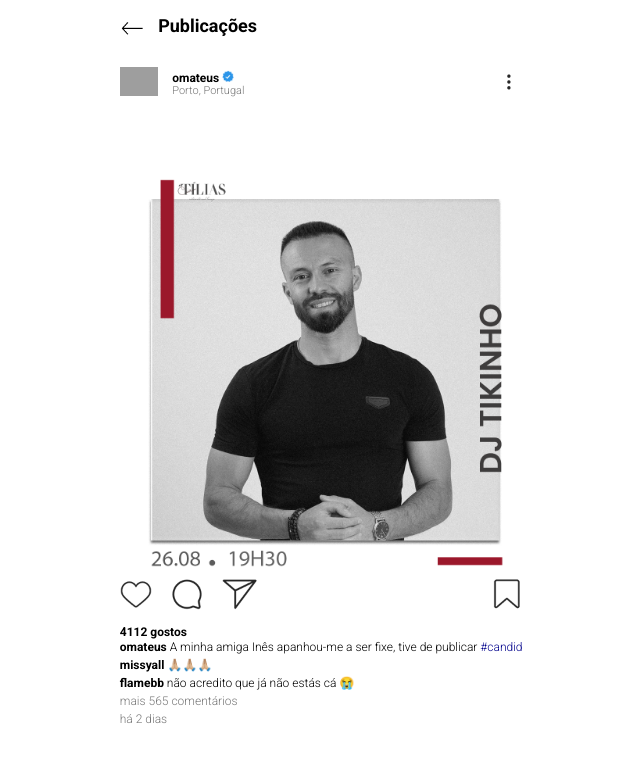
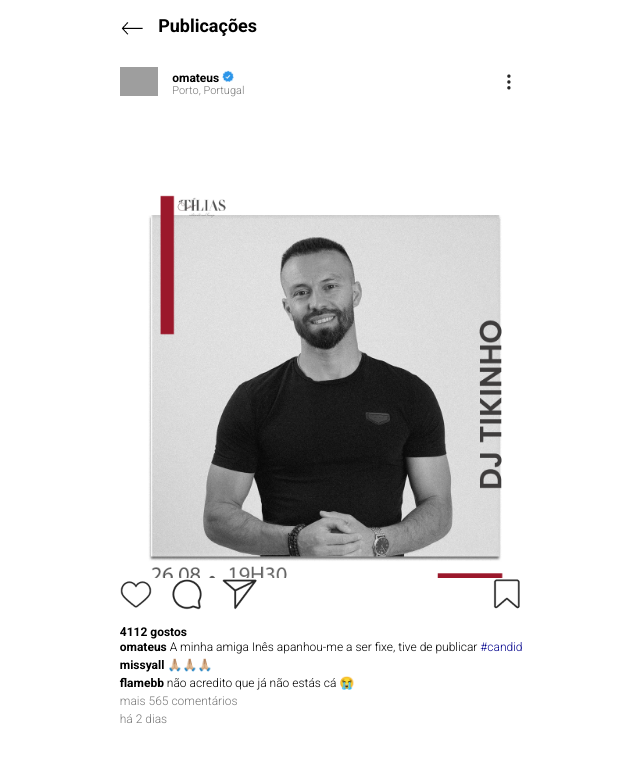
Before and after one commit to Vistagram/teste.github.io, a plain HTML site: page post.html in a window 1280 px wide. Shown: the top 757 px of the page, without its empty margins (318-958 px from the left). Drawn offline with Linux system fonts and the light colour scheme; grey boxes are pictures that could not be loaded.

Commit message:
Update post.css
d

```diff
--- a/post.css
+++ b/post.css
@@ -360,6 +360,11 @@ _________________________________*/
 	.back-button {
 		height: 3vh;
 	}
+	.story-box img{
+		width: 33vw;
+		margin-top: 2vh;
+	}
+
 
 	.back-pub {
 		height: 3vh;
```
